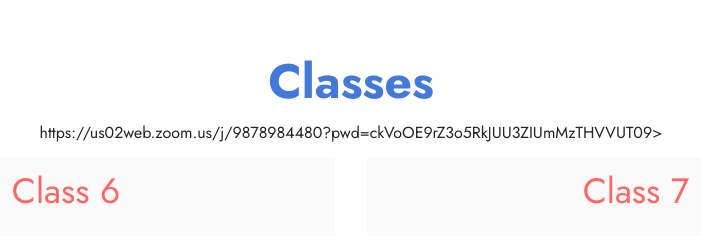
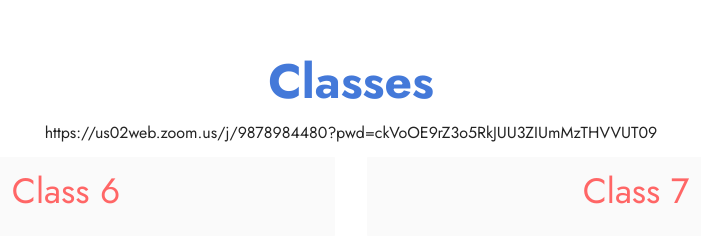
Before and after one commit to nitinpal504/Glittery, a plain HTML site: page index.html in a window 1280 px wide. Shown: the part 900-1140 px from the top of the page, 289-990 px from the left. Drawn offline with Linux system fonts and the light colour scheme; files whose address does not match are found by name.

Commit message:
Update index.html

```diff
--- a/index.html
+++ b/index.html
@@ -91,7 +91,7 @@
                 <h5 class="mbr-section-title mbr-fonts-style mb-3 display-2">
                     <strong>Classes</strong>
                 </h5>
-              <p>https://us02web.zoom.us/j/9878984480?pwd=ckVoOE9rZ3o5RkJUU3ZIUmMzTHVVUT09>
+              <p>https://us02web.zoom.us/j/9878984480?pwd=ckVoOE9rZ3o5RkJUU3ZIUmMzTHVVUT09</p>
             </div>
             <div class="card col-12 col-md-6">
                 <div class="card-wrapper">
```
